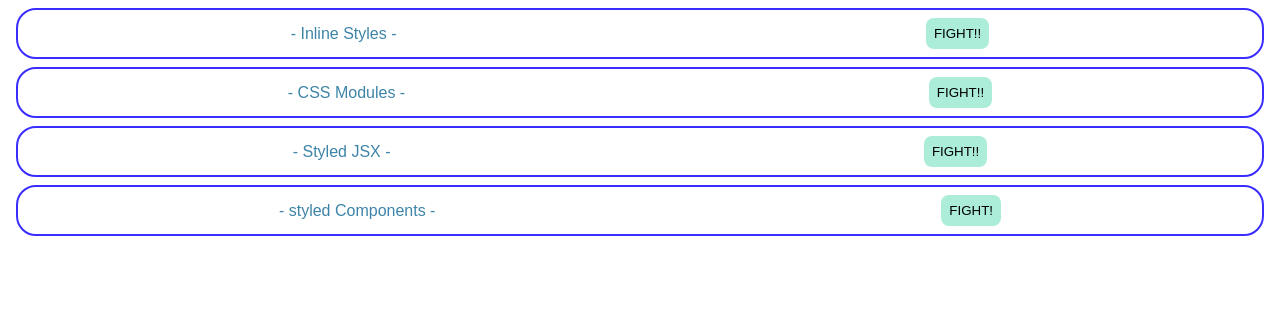
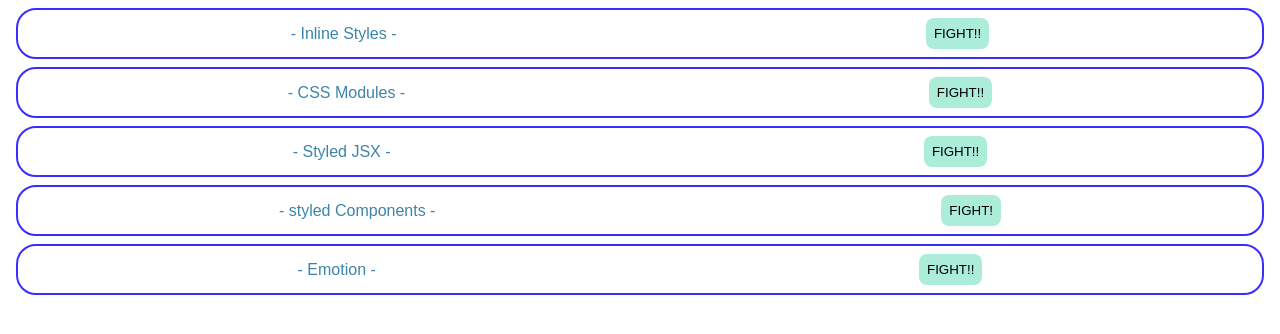
Before and after one commit to yusoki2704/tutorial-react-css, a React (Create React App) app: page / in a window 1280 px wide. Shown: the top 334 px of the page. Built offline with nearby package versions, Linux system fonts and the light colour scheme.

Commit message:
add Emotion

```diff
--- a/package.json
+++ b/package.json
@@ -8,6 +8,8 @@
   ],
   "main": "src/index.js",
   "dependencies": {
+    "@emotion/react": "11.4.0",
+    "@emotion/styled": "11.3.0",
     "node-sass": "5.0.0",
     "react": "17.0.2",
     "react-dom": "17.0.2",
--- a/src/App.js
+++ b/src/App.js
@@ -1,4 +1,5 @@
 import { CssModules } from "./components/CssModules";
+import { Emotion } from "./components/Emotion";
 import { InlineStyle } from "./components/inlineStyle";
 import { StyledComponents } from "./components/StyledComponents";
 import { SytledJsx } from "./components/StyledJsx";
@@ -11,6 +12,7 @@
       <CssModules />
       <SytledJsx />
       <StyledComponents />
+      <Emotion />
     </div>
   );
 }
--- /dev/null
+++ b/src/components/Emotion.jsx
@@ -0,0 +1,38 @@
+/** @jsxRuntime classic */
+/** @jsx jsx */
+import { jsx, css } from "@emotion/react";
+import styled from "@emotion/styled";
+
+export const Emotion = () => {
+  const containerStyle = css`
+    border: solid 2px #392eff;
+    border-radius: 20px;
+    padding: 8px;
+    margin: 8px;
+    display: flex;
+    justify-content: space-around;
+    align-items: center;
+  `;
+  const titleStyle = css({
+    margin: 0,
+    color: "#3d84a8"
+  });
+  return (
+    <div css={containerStyle}>
+      <p css={titleStyle}>- Emotion -</p>
+      <SButton>FIGHT!!</SButton>
+    </div>
+  );
+};
+
+const SButton = styled.button`
+  background-color: #abedd8;
+  border: none;
+  padding: 8px;
+  border-radius: 8px;
+  &:hover {
+    background-color: #46cdcf;
+    color: #fff;
+    cursor: pointer;
+  }
+`;
```
